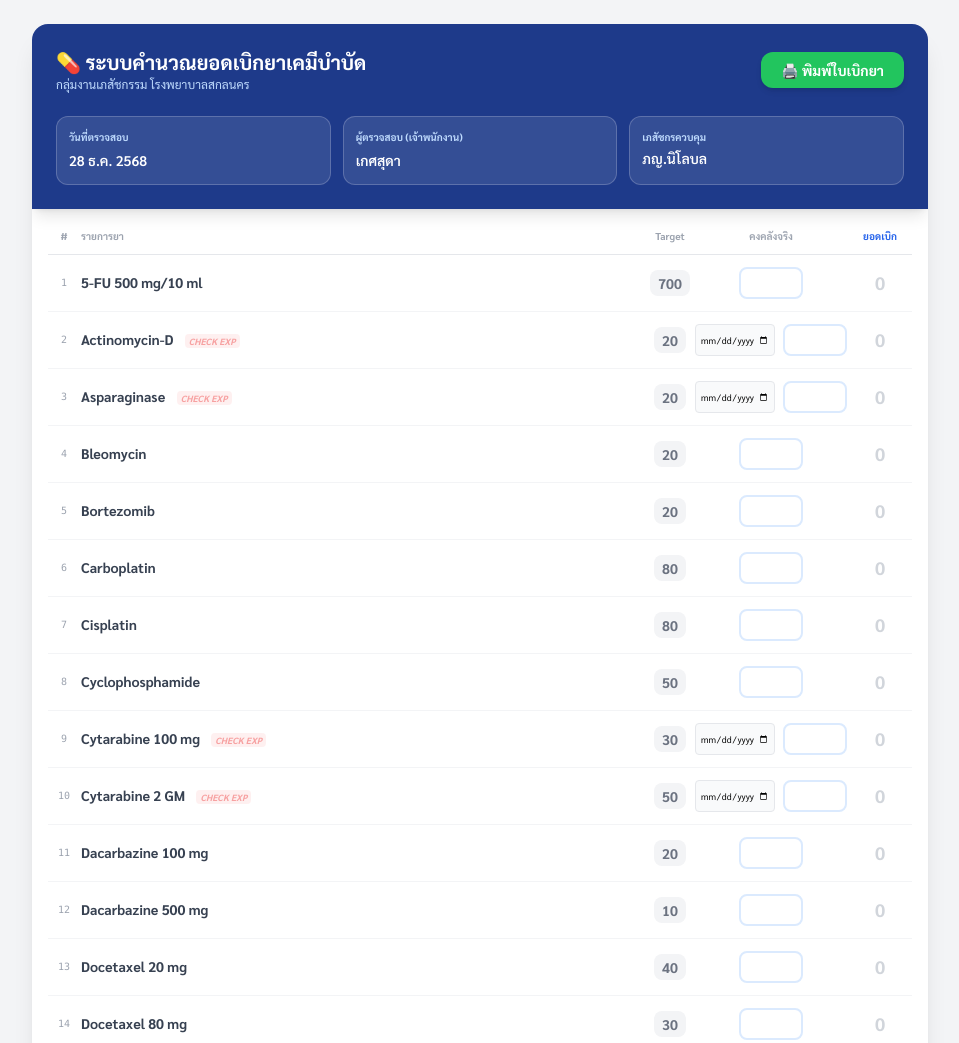
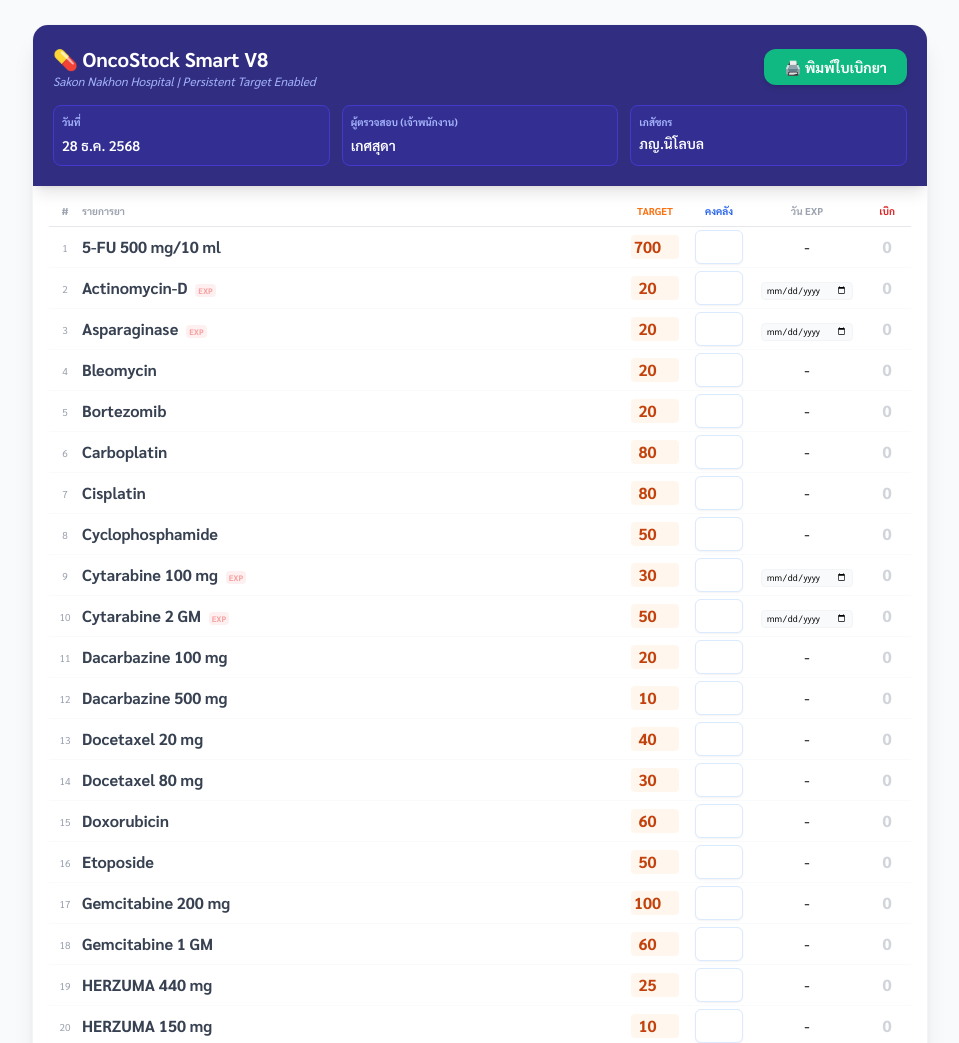
Before and after one commit to nilobonusaprom-beep/cytotoxic-stock, a plain HTML site: page index.html in a window 1280 px wide. Shown: the top 1043 px of the page, without its empty margins (160-1119 px from the left). Drawn offline with nearby package versions, Linux system fonts and the light colour scheme.

Commit message:
Update index.html

```diff
--- a/index.html
+++ b/index.html
@@ -3,212 +3,185 @@
 <head>
     <meta charset="UTF-8">
     <meta name="viewport" content="width=device-width, initial-scale=1.0">
-    <title>Stock Cytotoxic - Sakon Nakhon Hospital</title>
+    <title>Stock Cytotoxic V8 - Memory Edition</title>
     <script src="https://cdn.tailwindcss.com"></script>
-    <link href="https://fonts.googleapis.com/css2?family=Sarabun:wght@300;400;600;700&display=swap" rel="stylesheet">
+    <link href="https://fonts.googleapis.com/css2?family=Sarabun:wght@300;400;600;700;800&display=swap" rel="stylesheet">
     <style>
-        body { font-family: 'Sarabun', sans-serif; background-color: #f3f4f6; }
-
-        /* CSS สำหรับการพิมพ์ (จะทำงานเมื่อกดพิมพ์เท่านั้น) */
+        body { font-family: 'Sarabun', sans-serif; background-color: #f8fafc; }
         @media print {
-            @page { size: A4 portrait; margin: 8mm; }
+            @page { size: A4 portrait; margin: 3mm 5mm; }
             .no-print { display: none !important; }
             .print-only { display: block !important; }
-            body { background: white; padding: 0 !important; }
+            body { background: white; padding: 0 !important; margin: 0 !important; }
             .main-container { max-width: 100% !important; border: none !important; box-shadow: none !important; padding: 0 !important; }
-
-            table { width: 100%; border-collapse: collapse !important; margin-top: 5px; }
-            th, td { border: 1px solid black !important; padding: 2px 4px !important; font-size: 10px !important; line-height: 1.1; }
-            th { background-color: #f3f3f3 !important; -webkit-print-color-adjust: exact; }
-
-            /* เน้นจำนวนเบิกให้เด่นมากตอนพิมพ์ */
-            .order-cell { font-size: 13px !important; font-weight: 800 !important; text-align: center; background-color: #eeeeee !important; -webkit-print-color-adjust: exact; }
-            .header-doc { border-bottom: 2px solid black; margin-bottom: 10px; }
-            .signature-box { margin-top: 15px; display: grid; grid-template-columns: 1fr 1fr; gap: 20px; font-size: 10px; text-align: center; }
+            table { width: 100%; border-collapse: collapse !important; margin-top: 2px; border: 1.2px solid black !important; }
+            th, td { border: 1px solid black !important; padding: 1px 2px !important; font-size: 8.8px !important; line-height: 1; color: black !important; }
+            th { background-color: #f0f0f0 !important; -webkit-print-color-adjust: exact; font-weight: 800 !important; }
+            input { border: none !important; background: transparent !important; padding: 0 !important; height: auto !important; width: 100% !important; pointer-events: none; text-align: center; font-weight: bold; }
+            .order-cell { font-size: 11px !important; font-weight: 900 !important; text-align: center; background-color: #eeeeee !important; -webkit-print-color-adjust: exact; }
+            .signature-box { margin-top: 5px; display: grid; grid-template-columns: 1fr 1fr; gap: 10px; font-size: 8.5px; text-align: center; }
         }
-
         .print-only { display: none; }
-        .exp-badge { font-size: 9px; padding: 1px 4px; background: #fee2e2; color: #ef4444; border-radius: 4px; font-weight: bold; }
-        .input-stock:focus { border-color: #3b82f6; ring: 2px; ring-color: #bfdbfe; }
+        .exp-badge { font-size: 8px; padding: 1px 3px; background: #fee2e2; color: #ef4444; border-radius: 4px; font-weight: bold; }
     </style>
 </head>
-<body class="p-2 md:p-6">
-
-    <div class="max-w-4xl mx-auto main-container bg-white shadow-xl rounded-2xl overflow-hidden">
-
-        <div class="no-print bg-[#1e3a8a] text-white p-6 shadow-lg">
-            <div class="flex justify-between items-center mb-6">
+<body class="p-1 md:p-6">
+    <div class="max-w-4xl mx-auto main-container bg-white shadow-xl rounded-2xl overflow-hidden border border-gray-100">
+        <div class="no-print bg-indigo-900 text-white p-5 shadow-lg">
+            <div class="flex justify-between items-center mb-4">
                 <div>
-                    <h1 class="text-xl font-bold flex items-center gap-2">💊 ระบบคำนวณยอดเบิกยาเคมีบำบัด</h1>
-                    <p class="text-blue-200 text-xs">กลุ่มงานเภสัชกรรม โรงพยาบาลสกลนคร</p>
+                    <h1 class="text-xl font-bold flex items-center gap-2">💊 OncoStock Smart V8</h1>
+                    <p class="text-indigo-300 text-xs italic">Sakon Nakhon Hospital | Persistent Target Enabled</p>
                 </div>
-                <button onclick="window.print()" class="bg-green-500 hover:bg-green-600 text-white px-5 py-2 rounded-xl font-bold shadow-md transition-all active:scale-95 text-sm flex items-center gap-2">
-                    <span>🖨️ พิมพ์ใบเบิกยา</span>
-                </button>
+                <button onclick="window.print()" class="bg-emerald-500 hover:bg-emerald-600 px-5 py-2 rounded-xl font-bold shadow-md active:scale-95 transition-all text-sm">🖨️ พิมพ์ใบเบิกยา</button>
             </div>
-
             <div class="grid grid-cols-1 md:grid-cols-3 gap-3">
-                <div class="bg-white/10 p-3 rounded-xl border border-white/20">
-                    <label class="block text-[10px] text-blue-200 uppercase font-bold mb-1">วันที่ตรวจสอบ</label>
+                <div class="bg-indigo-800/50 p-2 rounded-lg border border-indigo-700">
+                    <label class="block text-[10px] text-indigo-300 font-bold mb-1 uppercase">วันที่</label>
                     <span id="dateNow" class="font-semibold text-sm"></span>
                 </div>
-                <div class="bg-white/10 p-3 rounded-xl border border-white/20">
-                    <label class="block text-[10px] text-blue-200 uppercase font-bold mb-1">ผู้ตรวจสอบ (เจ้าพนักงาน)</label>
-                    <input type="text" id="checkerName" value="เกศสุดา" class="bg-transparent border-none outline-none w-full font-semibold text-sm placeholder:text-white/40">
+                <div class="bg-indigo-800/50 p-2 rounded-lg border border-indigo-700">
+                    <label class="block text-[10px] text-indigo-300 font-bold mb-1 uppercase">ผู้ตรวจสอบ (เจ้าพนักงาน)</label>
+                    <input type="text" id="checkerName" value="เกศสุดา" oninput="saveChecker()" class="bg-transparent border-none outline-none w-full font-semibold text-sm">
                 </div>
-                <div class="bg-white/10 p-3 rounded-xl border border-white/20">
-                    <label class="block text-[10px] text-blue-200 uppercase font-bold mb-1">เภสัชกรควบคุม</label>
+                <div class="bg-indigo-800/50 p-2 rounded-lg border border-indigo-700">
+                    <label class="block text-[10px] text-indigo-300 font-bold mb-1 uppercase">เภสัชกร</label>
                     <p class="font-semibold text-sm">ภญ.นิโลบล</p>
                 </div>
             </div>
         </div>
 
-        <div class="print-only header-doc text-center p-2">
-            <h2 class="text-lg font-bold">ใบสรุปยอดเบิกยาเคมีบำบัด</h2>
-            <p class="text-[10px]">ผู้ตรวจสอบ: เกศสุดา | วันที่: <span id="datePrint"></span></p>
+        <div class="print-only text-center p-1 border-b-2 border-black">
+            <h2 class="text-sm font-bold">ใบสรุปยอดเบิกยาเคมีบำบัด - รพ.สกลนคร</h2>
+            <p class="text-[9px]">วันที่: <span id="datePrint"></span> | ผู้ตรวจ: <span id="p-checker">เกศสุดา</span> | เภสัชกร: ภญ.นิโลบล</p>
         </div>
 
         <div class="p-2 md:p-4">
-            <table class="w-full text-sm">
+            <table class="w-full">
                 <thead>
-                    <tr class="text-gray-400 text-[10px] font-bold border-b no-print">
-                        <th class="pb-2 w-8">#</th>
+                    <tr class="text-gray-400 text-[10px] font-bold border-b no-print uppercase">
+                        <th class="pb-2 w-8 text-center">#</th>
                         <th class="pb-2 text-left">รายการยา</th>
-                        <th class="pb-2 w-12 text-center">Target</th>
-                        <th class="pb-2 w-24 text-center">คงคลังจริง</th>
-                        <th class="pb-2 w-16 text-center text-blue-600">ยอดเบิก</th>
+                        <th class="pb-2 w-16 text-center text-orange-500">Target</th>
+                        <th class="pb-2 w-16 text-center text-blue-600 uppercase">คงคลัง</th>
+                        <th class="pb-2 w-28 text-center">วัน EXP</th>
+                        <th class="pb-2 w-12 text-center text-red-600">เบิก</th>
                     </tr>
-                    <tr class="print-only">
-                        <th>#</th>
+                    <tr class="print-only bg-gray-50">
+                        <th class="w-6">#</th>
                         <th class="text-left">รายการยา</th>
-                        <th>คงคลัง</th>
-                        <th>Target</th>
-                        <th>ยอดเบิก</th>
+                        <th class="w-12">Target</th>
+                        <th class="w-12">คงคลัง</th>
+                        <th class="w-16">วัน EXP</th>
+                        <th class="w-12">ยอดเบิก</th>
                     </tr>
                 </thead>
-                <tbody id="inventoryList">
-                    </tbody>
+                <tbody id="inventoryList"></tbody>
             </table>
         </div>
 
         <div class="print-only signature-box">
-            <div>
-                <p>ลงชื่อ..................................................</p>
-                <p>( เกศสุดา )</p>
-                <p>ผู้ตรวจนับยา</p>
-            </div>
-            <div>
-                <p>ลงชื่อ..................................................</p>
-                <p>( ภญ.นิโลบล )</p>
-                <p>เภสัชกรควบคุม</p>
-            </div>
+            <div class="border-t border-black pt-1">ลงชื่อ................................................ ผู้ตรวจนับยา</div>
+            <div class="border-t border-black pt-1">ลงชื่อ................................................ เภสัชกรควบคุม</div>
         </div>
 
-        <div class="no-print p-4 text-center">
-            <button onclick="location.reload()" class="text-xs text-gray-400 hover:text-red-500 transition underline">ล้างข้อมูลใหม่</button>
+        <div class="no-print p-4 flex justify-between items-center border-t border-gray-50 bg-gray-50/50">
+            <button onclick="resetToDefaults()" class="text-[10px] text-gray-400 hover:text-orange-500 underline transition-colors">คืนค่าเริ่มต้น Target ปี 2568</button>
+            <button onclick="if(confirm('ล้างจำนวนคงคลังทั้งหมด?')) clearStock()" class="text-[10px] text-red-400 hover:text-red-600 font-bold">ล้างข้อมูลสต็อกสัปดาห์นี้</button>
         </div>
     </div>
 
     <script>
-        const drugs = [
-            { id: 1, name: "5-FU 500 mg/10 ml", target: 700 },
-            { id: 2, name: "Actinomycin-D", target: 20, isExp: true },
-            { id: 3, name: "Asparaginase", target: 20, isExp: true },
-            { id: 4, name: "Bleomycin", target: 20 },
-            { id: 5, name: "Bortezomib", target: 20 },
-            { id: 6, name: "Carboplatin", target: 80 },
-            { id: 7, name: "Cisplatin", target: 80 },
-            { id: 8, name: "Cyclophosphamide", target: 50 },
-            { id: 9, name: "Cytarabine 100 mg", target: 30, isExp: true },
-            { id: 10, name: "Cytarabine 2 GM", target: 50, isExp: true },
-            { id: 11, name: "Dacarbazine 100 mg", target: 20 },
-            { id: 12, name: "Dacarbazine 500 mg", target: 10 },
-            { id: 13, name: "Docetaxel 20 mg", target: 40 },
-            { id: 14, name: "Docetaxel 80 mg", target: 30 },
-            { id: 15, name: "Doxorubicin", target: 60 },
-            { id: 16, name: "Etoposide", target: 50 },
-            { id: 17, name: "Gemcitabine 200 mg", target: 100 },
-            { id: 18, name: "Gemcitabine 1 GM", target: 60 },
-            { id: 19, name: "HERZUMA 440 mg", target: 25 },
-            { id: 20, name: "HERZUMA 150 mg", target: 10 },
-            { id: 21, name: "Idarubicin", target: 20, isExp: true },
-            { id: 22, name: "Ifosfamide", target: 70 },
-            { id: 23, name: "Irinotecan", target: 60 },
-            { id: 24, name: "Leucovorin", target: 120 },
-            { id: 25, name: "Mesna", target: 80 },
-            { id: 26, name: "Methotrexate 1 GM", target: 50 },
-            { id: 27, name: "Methotrexate 50 mg", target: 40 },
-            { id: 28, name: "Mitomycin 2 mg", target: 20 },
-            { id: 29, name: "Mitomycin 10 mg", target: 10, isExp: true },
-            { id: 30, name: "Mitoxantrone", target: 10, isExp: true },
-            { id: 31, name: "Oxaliplatin", target: 100 },
-            { id: 32, name: "Paclitaxel", target: 70 },
-            { id: 33, name: "TRUXIMA 100 mg", target: 60 },
-            { id: 34, name: "TRUXIMA 500 mg", target: 30 },
-            { id: 35, name: "Vinblastine", target: 20 },
-            { id: 36, name: "Vincristine 1 mg", target: 60 },
-            { id: 37, name: "Zoledronic acid", target: 20 },
-            { id: 38, name: "Bevacizumab (VERSAVO)", target: 40 },
-            { id: 39, name: "Ganciclovir", target: 1 },
-            { id: 40, name: "Cefuroxime", target: 10 }
+        const defaultDrugs = [
+            { id: 1, name: "5-FU 500 mg/10 ml", target: 700 }, { id: 2, name: "Actinomycin-D", target: 20, isExp: true },
+            { id: 3, name: "Asparaginase", target: 20, isExp: true }, { id: 4, name: "Bleomycin", target: 20 },
+            { id: 5, name: "Bortezomib", target: 20 }, { id: 6, name: "Carboplatin", target: 80 },
+            { id: 7, name: "Cisplatin", target: 80 }, { id: 8, name: "Cyclophosphamide", target: 50 },
+            { id: 9, name: "Cytarabine 100 mg", target: 30, isExp: true }, { id: 10, name: "Cytarabine 2 GM", target: 50, isExp: true },
+            { id: 11, name: "Dacarbazine 100 mg", target: 20 }, { id: 12, name: "Dacarbazine 500 mg", target: 10 },
+            { id: 13, name: "Docetaxel 20 mg", target: 40 }, { id: 14, name: "Docetaxel 80 mg", target: 30 },
+            { id: 15, name: "Doxorubicin", target: 60 }, { id: 16, name: "Etoposide", target: 50 },
+            { id: 17, name: "Gemcitabine 200 mg", target: 100 }, { id: 18, name: "Gemcitabine 1 GM", target: 60 },
+            { id: 19, name: "HERZUMA 440 mg", target: 25 }, { id: 20, name: "HERZUMA 150 mg", target: 10 },
+            { id: 21, name: "Idarubicin", target: 20, isExp: true }, { id: 22, name: "Ifosfamide", target: 70 },
+            { id: 23, name: "Irinotecan", target: 60 }, { id: 24, name: "Leucovorin", target: 120 },
+            { id: 25, name: "Mesna", target: 80 }, { id: 26, name: "Methotrexate 1 GM", target: 50 },
+            { id: 27, name: "Methotrexate 50 mg", target: 40 }, { id: 28, name: "Mitomycin 2 mg", target: 20 },
+            { id: 29, name: "Mitomycin 10 mg", target: 10, isExp: true }, { id: 30, name: "Mitoxantrone", target: 10, isExp: true },
+            { id: 31, name: "Oxaliplatin", target: 100 }, { id: 32, name: "Paclitaxel", target: 70 },
+            { id: 33, name: "TRUXIMA 100 mg", target: 60 }, { id: 34, name: "TRUXIMA 500 mg", target: 30 },
+            { id: 35, name: "Vinblastine", target: 20 }, { id: 36, name: "Vincristine 1 mg", target: 60 },
+            { id: 37, name: "Zoledronic acid", target: 20 }, { id: 38, name: "Bevacizumab (VERSAVO)", target: 40 },
+            { id: 39, name: "Ganciclovir", target: 1 }, { id: 40, name: "Cefuroxime", target: 10 }
         ];
+
+        let drugs = JSON.parse(localStorage.getItem('oncoTargets')) || defaultDrugs;
 
         function init() {
             const today = new Date().toLocaleDateString('th-TH', { day: 'numeric', month: 'short', year: 'numeric' });
             document.getElementById('dateNow').innerText = today;
             document.getElementById('datePrint').innerText = today;
+            document.getElementById('checkerName').value = localStorage.getItem('checker') || 'เกศสุดา';
+            renderTable();
+        }
 
+        function renderTable() {
             const container = document.getElementById('inventoryList');
             container.innerHTML = drugs.map(d => `
-                <tr class="border-b border-gray-100 hover:bg-blue-50/50 transition-colors">
-                    <td class="py-3 text-center text-[10px] text-gray-400 font-mono no-print">${d.id}</td>
-                    <td class="print-only text-center">${d.id}</td>
-                    <td class="py-3">
+                <tr class="border-b border-gray-50 hover:bg-blue-50/30 transition-colors">
+                    <td class="py-2 text-center text-[10px] text-gray-400 no-print">${d.id}</td>
+                    <td class="print-only text-center text-[9px]">${d.id}</td>
+                    <td class="py-2">
                         <div class="font-bold text-gray-700 leading-tight">
-                            ${d.name}
-                            ${d.isExp ? '<span class="no-print ml-2 exp-badge italic animate-pulse">CHECK EXP</span>' : ''}
+                            ${d.name} ${d.isExp ? '<span class="no-print ml-1 exp-badge animate-pulse">EXP</span>' : ''}
                         </div>
                     </td>
-                    <td class="py-3 text-center no-print">
-                        <span class="px-2 py-1 bg-gray-100 rounded-lg text-gray-500 font-bold">${d.target}</span>
+                    <td class="text-center">
+                        <input type="number" id="target-${d.id}" value="${d.target}" oninput="updateCalculation(${d.id})"
+                            class="w-12 text-center border-none bg-orange-50 rounded no-print font-bold text-orange-700 outline-none">
+                        <span class="print-only">${d.target}</span>
                     </td>
-                    <td class="py-3 no-print">
-                        <div class="flex items-center justify-center gap-2">
-                            ${d.isExp ? '<input type="date" class="text-[9px] border rounded p-1 w-20 outline-none focus:border-blue-400 bg-gray-50">' : ''}
-                            <input type="number" oninput="calc(${d.id}, ${d.target})" id="stock-${d.id}"
-                                class="input-stock w-16 text-center border-2 border-blue-100 rounded-lg py-1 font-bold outline-none">
-                        </div>
+                    <td class="text-center no-print">
+                        <input type="number" id="stock-${d.id}" oninput="updateCalculation(${d.id})"
+                            class="w-12 text-center border border-blue-100 rounded-md py-1 font-bold outline-none focus:ring-2 focus:ring-blue-500 shadow-sm">
                     </td>
-                    <td class="print-only text-center"><span id="p-stock-${d.id}">-</span></td>
-                    <td class="print-only text-center">${d.target}</td>
-                    <td class="py-3 text-center order-cell">
-                        <span id="order-${d.id}" class="font-black text-lg text-gray-300">0</span>
+                    <td class="text-center no-print">
+                        ${d.isExp ? '<input type="date" id="exp-in-'+d.id+'" oninput="syncExp('+d.id+')" class="text-[9px] border border-gray-100 rounded px-1 bg-gray-50">' : '-'}
                     </td>
+                    <td class="print-only text-center" id="p-stock-${d.id}">-</td>
+                    <td class="print-only text-center text-[8px]" id="p-exp-${d.id}">-</td>
+                    <td class="py-2 text-center order-cell"><span id="order-${d.id}" class="font-black text-base text-gray-300">0</span></td>
                 </tr>
             `).join('');
         }
 
-        function calc(id, target) {
-            const val = parseInt(document.getElementById(`stock-${id}`).value) || 0;
-            const diff = target - val;
-            const res = diff > 0 ? diff : 0;
+        function updateCalculation(id) {
+            const targetVal = parseInt(document.getElementById(`target-${id}`).value) || 0;
+            const stockVal = parseInt(document.getElementById(`stock-${id}`).value) || 0;
+            const finalOrder = (targetVal - stockVal) > 0 ? (targetVal - stockVal) : 0;
 
-            const orderEl = document.getElementById(`order-${id}`);
-            orderEl.innerText = res;
+            const orderDisplay = document.getElementById(`order-${id}`);
+            orderDisplay.innerText = finalOrder;
+            orderDisplay.className = finalOrder > 0 ? "font-black text-base text-red-600" : "font-black text-base text-green-600";
 
-            // ปรับสีตอนใช้งานให้ดูง่าย
-            if (res > 0) {
-                orderEl.classList.remove('text-gray-300', 'text-green-500');
-                orderEl.classList.add('text-red-500');
-            } else {
-                orderEl.classList.remove('text-gray-300', 'text-red-500');
-                orderEl.classList.add('text-green-500');
+            document.getElementById(`p-stock-${id}`).innerText = stockVal || "-";
+
+            // Auto-Save Target
+            const drugIdx = drugs.findIndex(d => d.id === id);
+            drugs[drugIdx].target = targetVal;
+            localStorage.setItem('oncoTargets', JSON.stringify(drugs));
+        }
+
+        function saveChecker() { localStorage.setItem('checker', document.getElementById('checkerName').value); }
+        function syncExp(id) {
+            const dateVal = document.getElementById(`exp-in-${id}`).value;
+            if (dateVal) {
+                const [y, m, d] = dateVal.split('-');
+                document.getElementById(`p-exp-${id}`).innerText = `${d}/${m}/${y.slice(-2)}`;
             }
-
-            // ส่งค่าไปที่ตารางพิมพ์
-            const printStock = document.getElementById(`p-stock-${id}`);
-            if (printStock) printStock.innerText = val;
         }
+        function clearStock() { document.querySelectorAll('[id^="stock-"]').forEach(i => { i.value = ''; i.oninput(); }); }
+        function resetToDefaults() { if(confirm('ต้องการรีเซ็ตค่า Target ทั้งหมดกลับเป็นค่าเริ่มต้นปี 2568?')) { localStorage.removeItem('oncoTargets'); location.reload(); } }
 
         init();
     </script>
```
